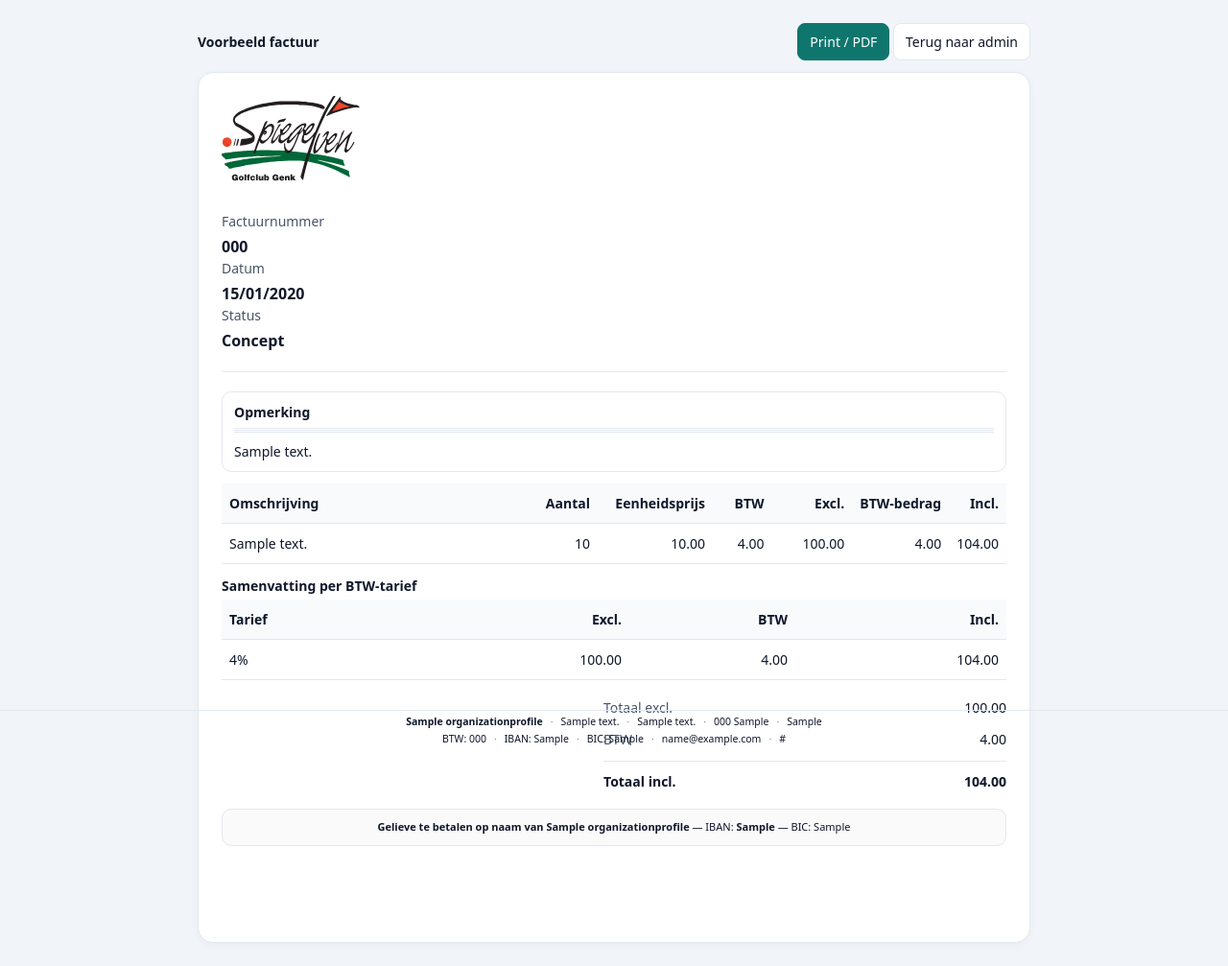
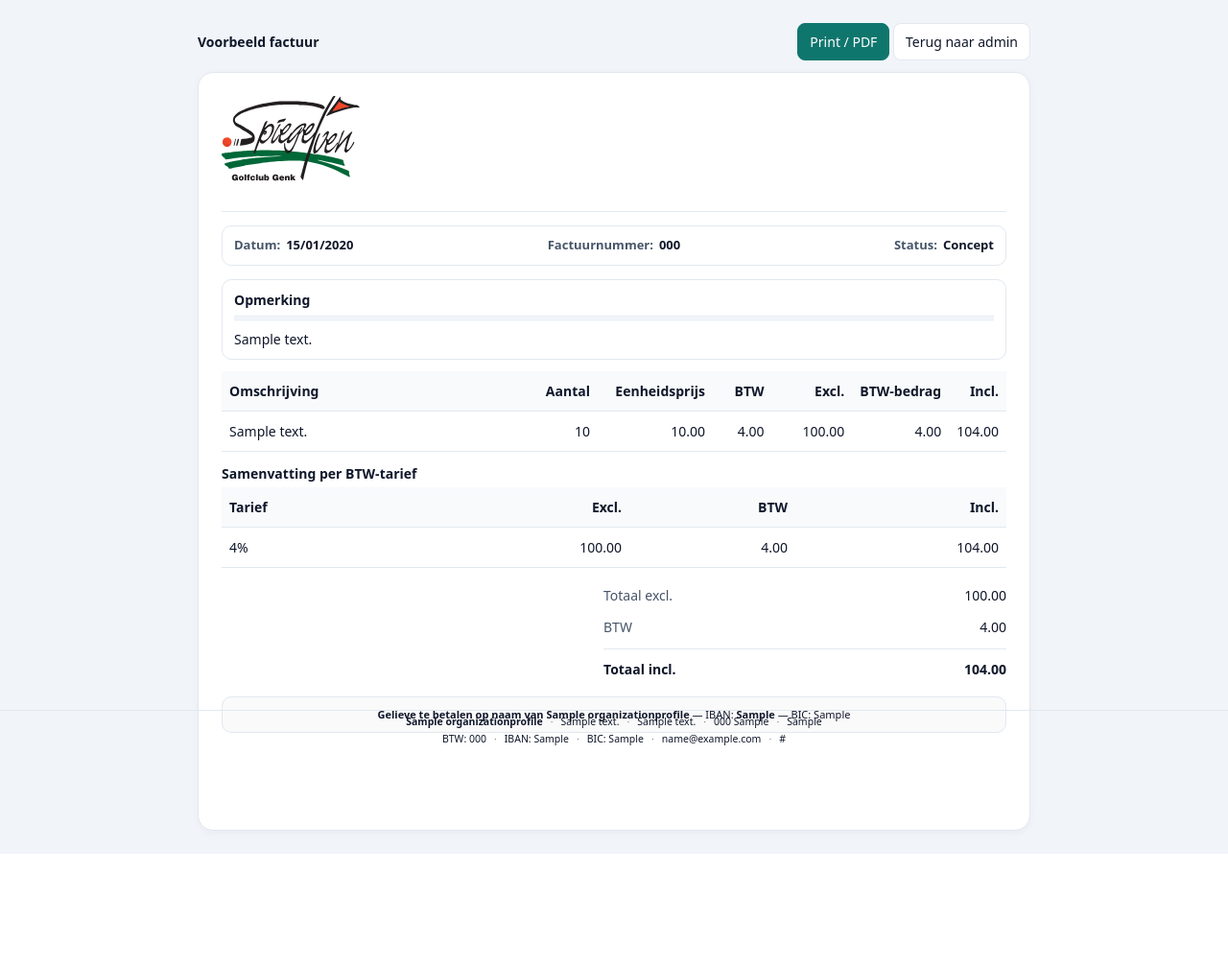
Before and after one commit to Boutsy/Spiegelven-Fakturatie, a Django app: page /facturen/1/voorbeeld/ in a window 1280 px wide. Shown: the whole page at 96% size. After the commit the page ends 890 px from the top, so only its background shows below. Run offline with Django 5.2, Linux system fonts and the light colour scheme; tables that the repository leaves empty hold one stand-in row (values such as "Sample post").

Commit message:
layout: meta in kader boven opmerking (labels + grid)

```diff
--- a/templates/invoices/preview.html
+++ b/templates/invoices/preview.html
@@ -23,6 +23,24 @@
     }
 
     /* Kop */
+
+    /* Meta-balk boven de opmerking */
+    .meta-bar{
+      display:grid;
+      grid-template-columns: 1fr auto 1fr; /* links | midden | rechts */
+      align-items:center;
+      column-gap:12px;
+      margin: -6px 0 10px;   /* compact */
+      font-size:13px;
+    }
+    .meta-bar .left   { text-align:left;  }
+    .meta-bar .center { text-align:center; font-weight:700; }
+    .meta-bar .right  { text-align:right; }
+
+    @media print{
+      .meta-bar{ font-size:12px; }
+    }
+
     .head { display:flex; justify-content:space-between; align-items:flex-start; gap:24px; }
     .h-left { flex: 1 1 auto; }
     .meta { color:var(--muted); }
@@ -80,6 +98,32 @@
         linear-gradient(var(--line),var(--line)) 0 4px/100% 1px no-repeat;
     }
 .note-body{ white-space:pre-wrap; }
+
+    /* Meta-box boven opmerking (zelfde breedte als note-box) */
+    .meta-box{
+      margin: -6px 0 12px;        /* klein beetje dichter tegen de hr */
+      border:1px solid var(--line);
+      border-radius:10px;
+      background:#fff;
+      padding:10px 12px;
+    }
+    .meta-grid{
+      display:grid;
+      grid-template-columns: 1fr auto 1fr; /* links | midden | rechts */
+      align-items:center;
+      column-gap:12px;
+      font-size:13px;
+    }
+    .meta-cell{ display:flex; gap:6px; align-items:baseline; }
+    .meta-cell .label{ color:var(--muted); font-weight:600; }
+    .meta-cell .value{ font-weight:700; }
+    .meta-grid .left   { justify-content:flex-start; }
+    .meta-grid .center { justify-content:center;   text-align:center; }
+    .meta-grid .right  { justify-content:flex-end; text-align:right; }
+
+    @media print{
+      .meta-grid{ font-size:12px; }
+    }
 
     /* FOOTER — hard zichtbaar maken */
     .invoice-footer{
@@ -175,20 +219,24 @@
         <img src="{% static 'branding/spiegelven-logo.svg' %}" alt="Spiegelven" class="brand-logo">
       {% endif %}
 
-      <div class="head">
-        <div class="h-left">
-          <div class="meta" id="invoice-meta">
-            <div>Factuurnummer</div>
-            <strong>{{ invoice.number|default:"(nog geen nummer)" }}</strong>
-            <div>Datum</div>
-            <strong>{{ invoice.issue_date|date:"d/m/Y" }}</strong>
-            <div>Status</div>
-            <strong>{{ invoice.get_status_display|default:invoice.status }}</strong>
+      <hr>
+
+      <div class="meta-box">
+        <div class="meta-grid">
+          <div class="meta-cell left">
+            <span class="label">Datum:</span>
+            <span class="value">{{ invoice.issue_date|date:"d/m/Y" }}</span>
+          </div>
+          <div class="meta-cell center">
+            <span class="label">Factuurnummer:</span>
+            <span class="value">{{ invoice.number|default:"(nog geen nummer)" }}</span>
+          </div>
+          <div class="meta-cell right">
+            <span class="label">Status:</span>
+            <span class="value">{{ invoice.get_status_display|default:invoice.status }}</span>
           </div>
         </div>
       </div>
-
-      <hr>
 
       {% if invoice.notes %}
         <div class="note-box">
```
